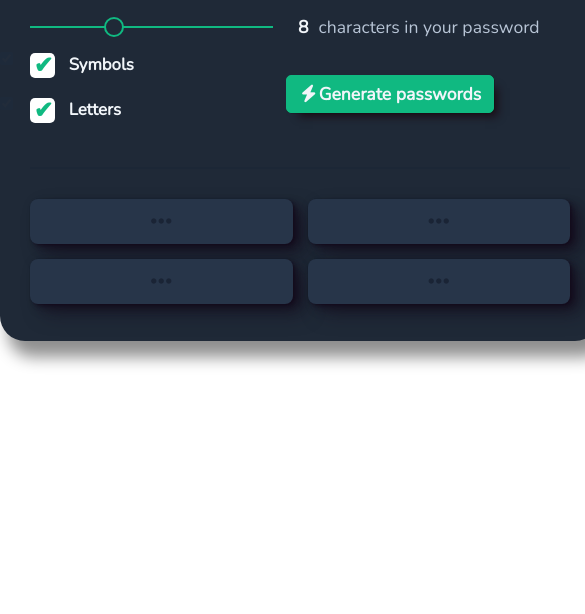
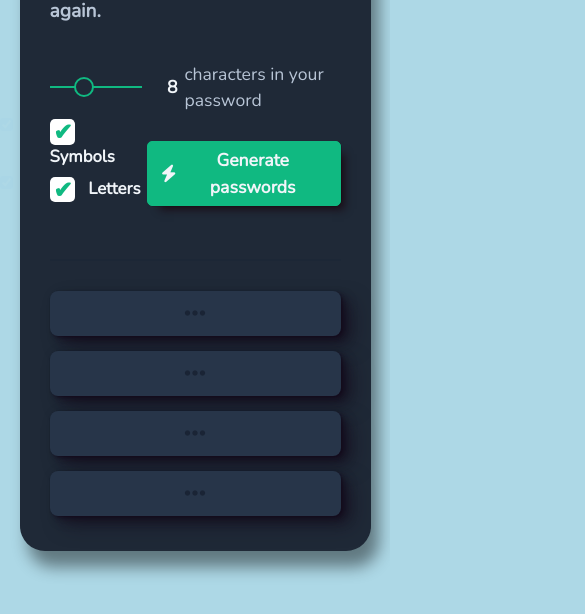
Before and after one commit to liamlo-dev/Random-Password-Generator, a plain HTML site: page index.html in a window 390 px wide. Shown: the part 234-848 px from the top of the page, 585 px wide, since content can reach past the window. Drawn offline with nearby package versions, Linux system fonts and the light colour scheme.

Commit message:
iPhone trial 1

```diff
--- a/css/style.css
+++ b/css/style.css
@@ -1,4 +1,5 @@
 @import url('https://fonts.googleapis.com/css2?family=Nunito&display=swap');
+
 
 :root {
   --background: #1f2937;
@@ -60,10 +61,6 @@
   height: 550px;
   background-color: var(--background);
   margin: 25px auto 25px auto;
-  /* position: absolute;
-  top: 50%;
-  left: 50%;
-  transform: translate(-50%, -50%); */
   border-radius: 25px;
   box-shadow: 8px 16px 16px rgba(0, 0, 0, 0.445);
   padding: 30px;
@@ -189,3 +186,18 @@ hr {
 .password-btn i {
   color: #1a2435;
 }
+
+@media (max-width: 600px) {
+  body {background-color: lightblue;}
+  .password-btn {
+    width: 100%;
+  }
+  #options {
+    grid-template-columns: none;
+  }
+  #container {
+    width: 90%;
+    height: 90%;
+  }
+
+}
```
Also changed, not shown: css/input-range.css (line endings or trailing spaces), 1 other file.
